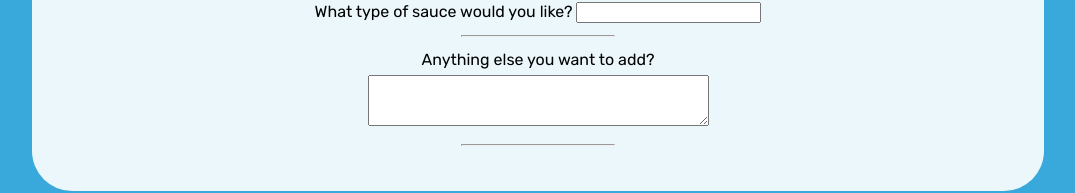
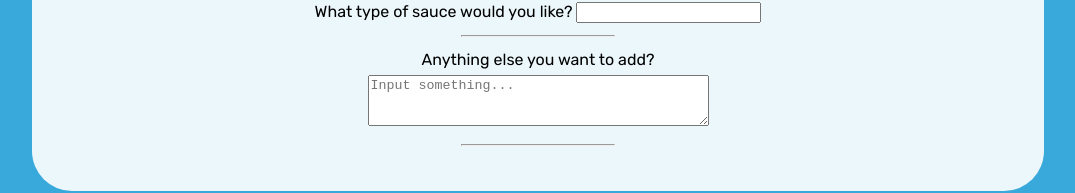
Before and after one commit to thanhhff/Learn-HTML, a plain HTML site: page Forms/davies-burgers/index.html in a window 1280 px wide. Shown: the part 607-800 px from the top of the page, without its empty margins (102-1177 px from the left). Drawn offline with Linux system fonts and the light colour scheme.

Commit message:
Update index.html

```diff
--- a/Forms/davies-burgers/index.html
+++ b/Forms/davies-burgers/index.html
@@ -81,7 +81,7 @@
             <section class="extra-info">
                 <label for="extra">Anything else you want to add?</label>
                 <br>
-                <textarea id="extra" name="extra" rows="3" cols="40"></textarea>
+                <textarea id="extra" name="extra" rows="3" cols="40" placeholder="Input something..."></textarea>
             </section>
             <hr>
 
```
